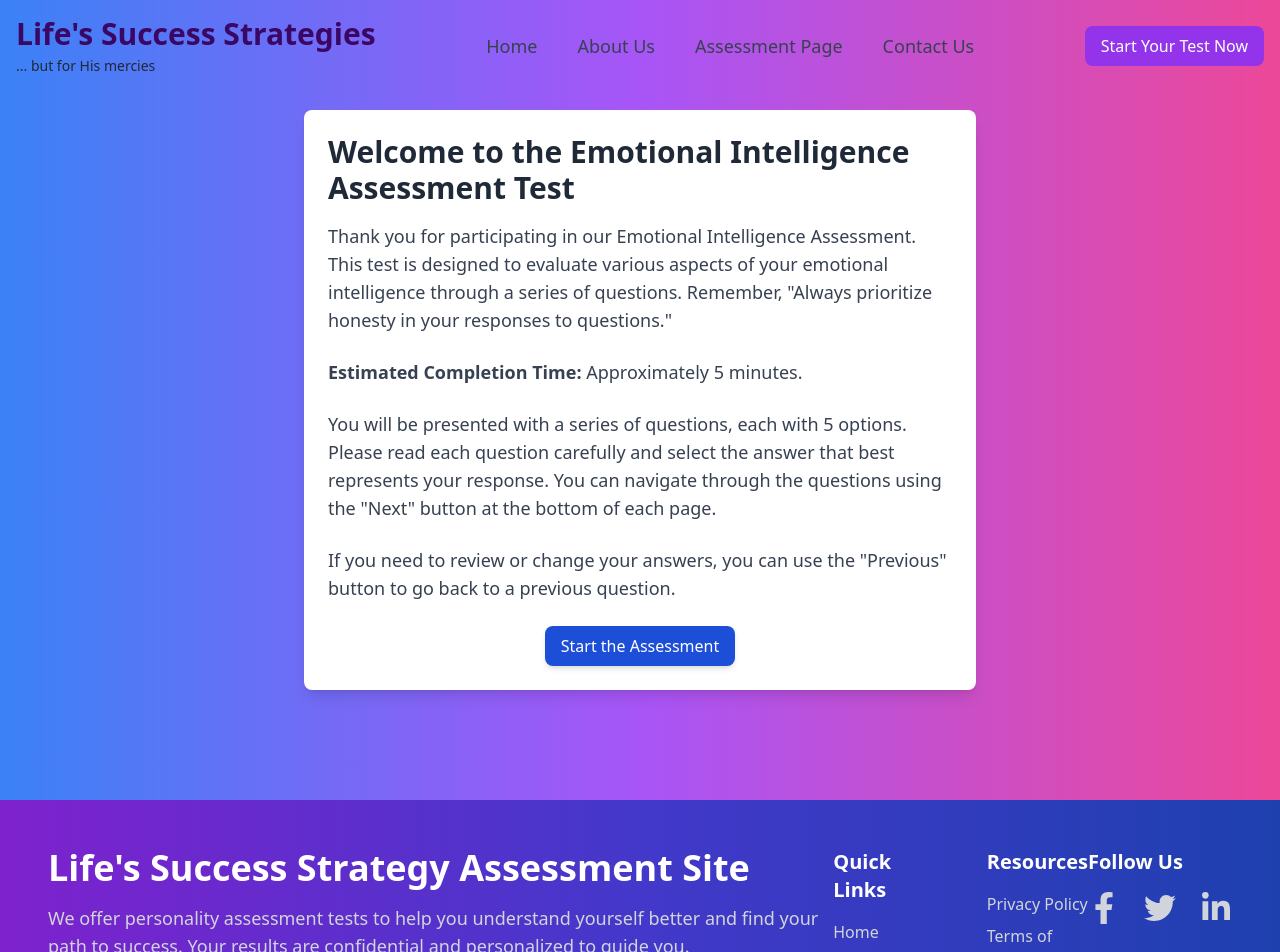
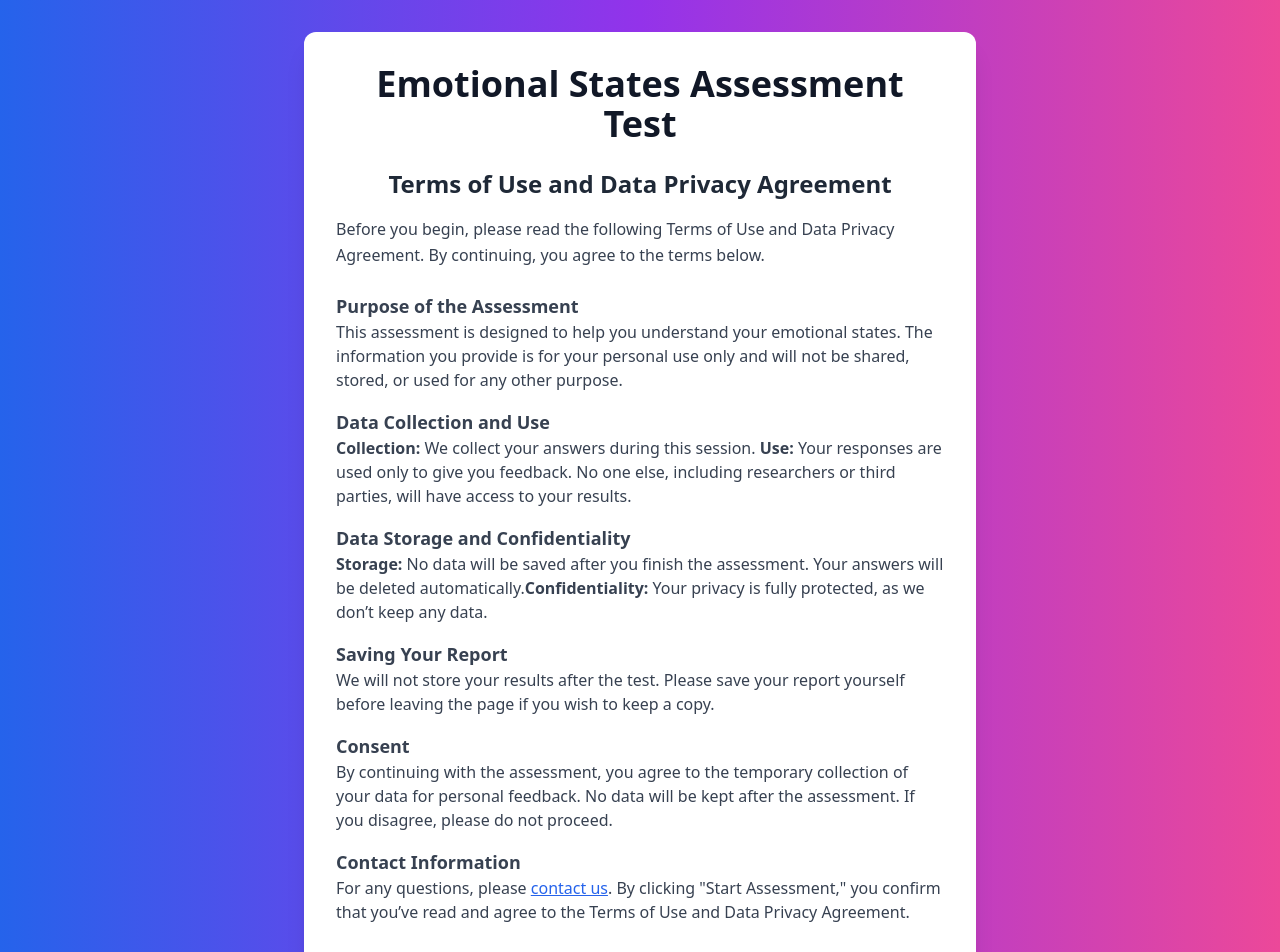
Before and after one commit to akphem/Assessment-project, a React (Vite) app: page /assessmentpage in a window 1280 px wide. Shown: the top 952 px of the page. Built offline with nearby package versions, Linux system fonts and the light colour scheme.

Commit message:
new update

```diff
--- a/src/Componenets/Hero.jsx
+++ b/src/Componenets/Hero.jsx
@@ -1,33 +1,61 @@
 import React from "react";
 import { Link } from "react-router-dom";
 
+// Keyframes for text animation
+const textAnimation = `
+  @keyframes textSlideIn {
+    0% {
+      opacity: 0;
+      transform: translateY(50px);
+    }
+    100% {
+      opacity: 1;
+      transform: translateY(0);
+    }
+  }
+`;
+
 const Hero = () => {
   return (
-    <section className="relative bg-gradient-to-r from-purple-500 to-pink-500 text-white pt-24 pb-20 lg:pt-32 lg:pb-32">
-      {/* Floating Elements */}
-      <div className="absolute top-0 left-0 w-40 h-40 bg-purple-400 rounded-full filter blur-3xl opacity-30"></div>
-      <div className="absolute top-20 right-0 w-60 h-60 bg-pink-400 rounded-full filter blur-2xl opacity-40"></div>
-      <div className="absolute bottom-10 left-1/3 w-40 h-40 bg-blue-300 rounded-full filter blur-2xl opacity-50"></div>
+    <section className="relative bg-gradient-to-r from-purple-600 via-pink-500 to-red-500 text-white pt-24 pb-20 lg:pt-32 lg:pb-32 overflow-hidden">
+      {/* Floating Animated Elements */}
+      <div className="absolute top-0 left-0 w-40 h-40 bg-purple-400 rounded-full filter blur-3xl opacity-30 animate-pulse"></div>
+      <div className="absolute top-20 right-0 w-60 h-60 bg-pink-400 rounded-full filter blur-2xl opacity-40 animate-pulse delay-75"></div>
+      <div className="absolute bottom-10 left-1/3 w-40 h-40 bg-blue-300 rounded-full filter blur-2xl opacity-50 animate-pulse delay-100"></div>
 
-      <div className="container mx-auto px-6 text-center">
-        <h1 className="text-4xl lg:text-6xl font-bold mb-4">
-          Discover Your True Potential
+      <div className="container mx-auto px-6 text-center relative z-10">
+        {/* Main Heading with Animation */}
+        <h1
+          className="text-4xl lg:text-6xl font-bold mb-4"
+          style={{ animation: 'textSlideIn 1s ease-out forwards' }}
+        >
+          <span className="inline-block">Discover</span>{" "}
+          <span className="inline-block">Your</span>{" "}
+          <span className="inline-block">True</span>{" "}
+          <span className="inline-block">Potential</span>
         </h1>
 
-        <p className="text-lg lg:text-xl text-gray-100 max-w-2xl mx-auto mb-8">
+        {/* Animated Paragraph */}
+        <p
+          className="text-lg lg:text-xl text-gray-100 max-w-2xl mx-auto mb-8 opacity-0"
+          style={{ animation: 'textSlideIn 1.5s ease-out forwards 0.5s' }}
+        >
           Take our free Emotional Intelligence test to discover your strengths
           and improve on your areas of weakness. Build on what you do best and
           enhance where you need it most.
         </p>
 
+        {/* CTA Button */}
         <Link
           to="/assessmentpage"
-          className="bg-white text-purple-600 hover:bg-purple-100 px-8 py-3 rounded-full font-semibold text-lg inline-block transition duration-300"
+          className="bg-white text-purple-600 hover:bg-purple-100 px-8 py-3 rounded-full font-semibold text-lg inline-block transition duration-300 shadow-lg transform hover:scale-105"
+          style={{ animation: 'textSlideIn 2s ease-out forwards 1s' }}
         >
           Start Your Assessment
         </Link>
       </div>
 
+      {/* Bottom SVG Wave */}
       <div className="absolute bottom-0 left-0 right-0 overflow-hidden leading-none">
         <svg
           className="relative block w-full h-16 lg:h-24"
@@ -41,6 +69,9 @@ const Hero = () => {
           ></path>
         </svg>
       </div>
+
+      {/* Inject Custom Keyframes for Animations */}
+      <style>{textAnimation}</style>
     </section>
   );
 };
--- a/src/Pages/AssessmentPage.jsx
+++ b/src/Pages/AssessmentPage.jsx
@@ -3,34 +3,102 @@ import { Link } from "react-router-dom";
 
 const AssessmentPage = () => {
   return (
-    <div className="flex flex-col items-center justify-center min-h-screen bg-gradient-to-r from-blue-500 via-purple-500 to-pink-500 p-6 ">
-      <div className="max-w-2xl w-full bg-white p-6 rounded-lg shadow-lg">
-        <h1 className="text-3xl font-bold mb-4 text-gray-800 pt">
-          Welcome to the Emotional Intelligence Assessment Test
+    <div className="relative z-50 flex flex-col items-center justify-center min-h-screen bg-gradient-to-r from-blue-600 via-purple-600 to-pink-500 p-8">
+      <div className="max-w-2xl w-full bg-white p-8 rounded-xl shadow-xl transition duration-300 hover:shadow-2xl">
+        {/* Header Section */}
+        <h1 className="text-4xl font-extrabold mb-6 text-gray-900 text-center">
+          Emotional States Assessment Test
         </h1>
-        <p className="text-lg text-gray-700 mb-6">
-          Thank you for participating in our Emotional Intelligence Assessment.
-          This test is designed to evaluate various aspects of your emotional
-          intelligence through a series of questions. Remember,
-          "Always prioritize honesty in your responses to questions."
+        <h2 className="text-2xl font-semibold mb-4 text-gray-800 text-center">
+          Terms of Use and Data Privacy Agreement
+        </h2>
+
+        {/* Content Section */}
+        <p className="text-base text-gray-700 leading-relaxed mb-6">
+          Before you begin, please read the following Terms of Use and Data
+          Privacy Agreement. By continuing, you agree to the terms below.
         </p>
-        <p className="text-lg text-gray-700 mb-6">
-          <strong>Estimated Completion Time:</strong> Approximately 5 minutes.
+
+        <ul className="space-y-4 mb-8 text-gray-700">
+          <li>
+            <h3 className="font-semibold text-lg">Purpose of the Assessment</h3>
+            <p>
+              This assessment is designed to help you understand your emotional
+              states. The information you provide is for your personal use only
+              and will not be shared, stored, or used for any other purpose.
+            </p>
+          </li>
+
+          <li>
+            <h3 className="font-semibold text-lg">Data Collection and Use</h3>
+            <p>
+              <strong>Collection:</strong> We collect your answers during this
+              session. <strong>Use:</strong> Your responses are used only to
+              give you feedback. No one else, including researchers or third
+              parties, will have access to your results.
+            </p>
+          </li>
+
+          <li>
+            <h3 className="font-semibold text-lg">Data Storage and Confidentiality</h3>
+            <p>
+              <strong>Storage:</strong> No data will be saved after you finish
+              the assessment. Your answers will be deleted automatically.
+              <strong>Confidentiality:</strong> Your privacy is fully protected, as we don’t keep any data.
+            </p>
+          </li>
+
+          <li>
+            <h3 className="font-semibold text-lg">Saving Your Report</h3>
+            <p>
+              We will not store your results after the test. Please save your
+              report yourself before leaving the page if you wish to keep a copy.
+            </p>
+          </li>
+
+          <li>
+            <h3 className="font-semibold text-lg">Consent</h3>
+            <p>
+              By continuing with the assessment, you agree to the temporary
+              collection of your data for personal feedback. No data will be
+              kept after the assessment. If you disagree, please do not proceed.
+            </p>
+          </li>
+
+          <li>
+            <h3 className="font-semibold text-lg">Contact Information</h3>
+            <p>
+              For any questions, please{" "}
+              <Link to="/contactpage" className="text-blue-600 hover:text-blue-800 underline">
+                contact us
+              </Link>.
+              By clicking "Start Assessment," you confirm that you’ve read and
+              agree to the Terms of Use and Data Privacy Agreement.
+            </p>
+          </li>
+        </ul>
+
+        {/* Completion Time */}
+        <div className="mb-8">
+          <p className="text-lg text-gray-800 font-semibold">
+            Estimated Completion Time: <span className="font-normal">Approximately 5 minutes.</span>
+          </p>
+        </div>
+
+        {/* Instructions */}
+        <p className="text-base text-gray-700 mb-6">
+          You will be presented with a series of questions, each with 5 answer
+          options. Read each question carefully and select the option that best
+          represents your response. You can use the "Next" button to navigate
+          through the questions and the "Previous" button to review or change
+          your answers.
         </p>
-        <p className="text-lg text-gray-700 mb-6">
-          You will be presented with a series of questions, each with 5 options.
-          Please read each question carefully and select the answer that best
-          represents your response. You can navigate through the questions using
-          the "Next" button at the bottom of each page.
-        </p>
-        <p className="text-lg text-gray-700 mb-6">
-          If you need to review or change your answers, you can use the
-          "Previous" button to go back to a previous question.
-        </p>
+
+        {/* Start Assessment Button */}
         <div className="flex justify-center">
           <Link
             to="/testpage"
-            className="px-4 py-2 bg-blue-700 text-white rounded-lg shadow-md hover:bg-blue-800"
+            className="px-6 py-3 bg-blue-700 text-white font-medium rounded-lg shadow-lg transition-all duration-300 hover:bg-blue-800 hover:shadow-2xl focus:outline-none focus:ring focus:ring-blue-400"
           >
             Start the Assessment
           </Link>
```
Also changed, not shown: src/Componenets/About.jsx (+23 -39 lines).
